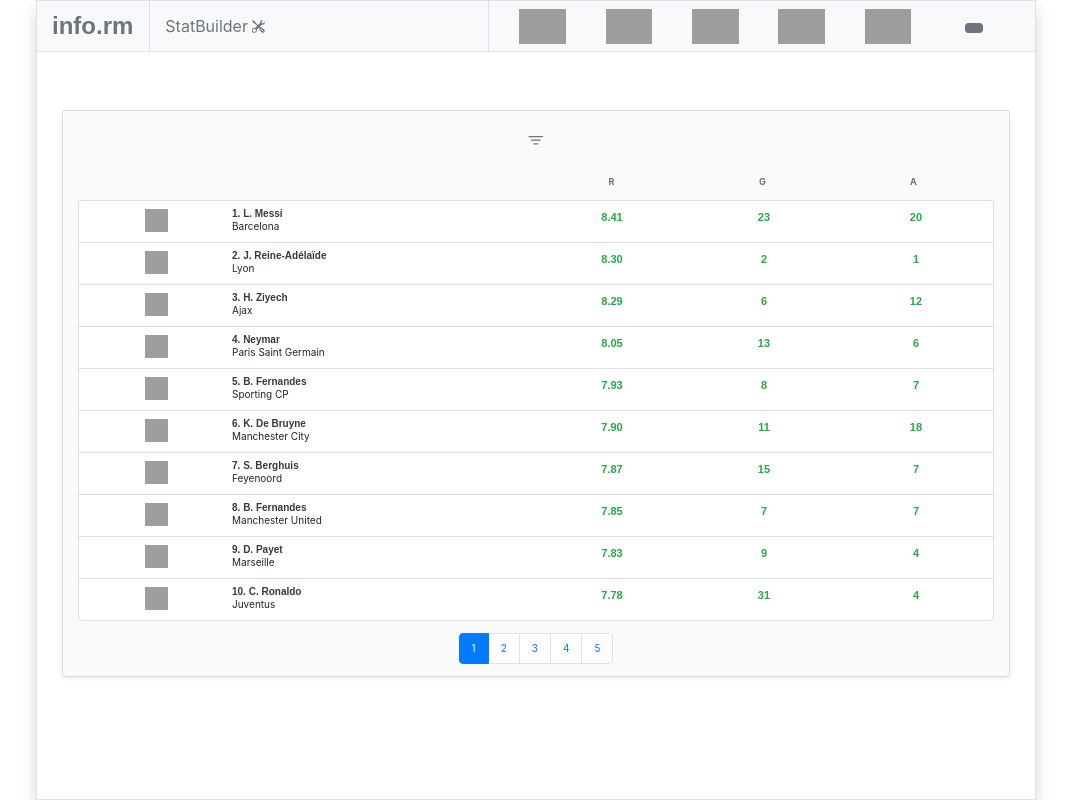
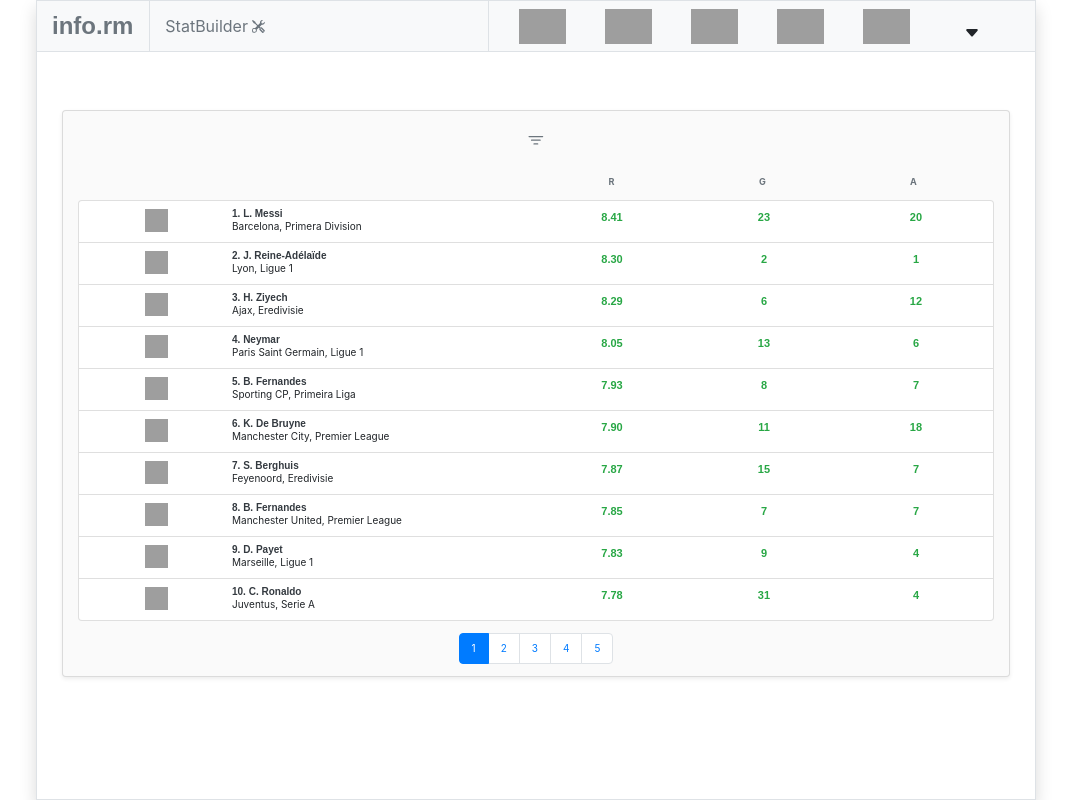
Before and after one commit to samrroyall/info.rm, a Flask app: page /builder in a window 1280 px wide. Shown: the whole page, without its empty margins (104-1175 px from the left). Run offline with Flask 2, Linux system fonts and the light colour scheme; data comes from the database, SQL or seed files in the repository; both versions use the stored data as it was after the commit; some libraries are stand-ins or nearby versions; grey boxes are pictures that could not be loaded.

Commit message:
added league names to builder stats; changed league dropdown button

```diff
--- a/src/static/builder.js
+++ b/src/static/builder.js
@@ -170,7 +170,7 @@ $(document).ready(function() {
 });
 
 function getColumnAbbrev(col1, lop, col2) {
-  var lookup = { shots: "S", shots_on: "SoT", shots_on_pct: "SoT%", goals: "G", goals_conceded: "GC", assists: "A", passes: "P", passes_key: "KP", passes_accuracy: "PA", tackles: "T", blocks: "B", interceptions: "I", duels: "DuT", duels_won: "DuW", duels_won_pct: "DuW%", dribbles_past: "DuP", dribbles_attempted: "DrA", dribbles_succeeded: "DrS",  dribbles_succeeded_pct: "DrS%", fouls_drawn: "FD", fouls_committed: "FC", cards_yellow: "YC", cards_red: "RC", penalties_won: "PW", penalties_committed: "PnC", penalties_success: "PnS", penalties_missed: "PnM", penalties_scored_pct: "PnS%", penalties_saved: "PnSa", minutes_played: "MP", games_appearances: "GA", games_started: "GS", games_bench: "GB", substitutions_in: "SbI", substitutions_out: "SbO", rating: "R"};
+  var lookup = { shots: "S", shots_on: "SoT", shots_on_pct: "SoT%", goals: "G", goals_conceded: "GC", assists: "A", passes: "P", passes_key: "KP", passes_accuracy: "PA", tackles: "T", blocks: "B", interceptions: "I", duels: "DuT", duels_won: "DuW", duels_won_pct: "DuW%", dribbles_past: "DuP", dribbles_attempted: "DrA", dribbles_succeeded: "DrS",  dribbles_succeeded_pct: "DrS%", fouls_drawn: "FD", fouls_committed: "FC", cards_yellow: "YC", cards_red: "RC", penalties_won: "PW", penalties_committed: "PnC", penalties_scored: "PnS", penalties_missed: "PnM", penalties_scored_pct: "PnS%", penalties_saved: "PnSa", minutes_played: "MP", games_appearances: "GA", games_started: "GS", games_bench: "GB", substitutions_in: "SbI", substitutions_out: "SbO", rating: "R"};
   var cols;
   if (lop) {
     cols = [col1, col2];
--- a/src/templates/card.html
+++ b/src/templates/card.html
@@ -34,7 +34,7 @@
             <div class="col-6">
             </div>
             {% set num_stats = header|length %}
-            {% for i in range(num_stats) %}
+            {% for i in range(1,num_stats) %}
                 {% set column = header[i] %}
                 <script>
                   $(document).ready( function() {
@@ -177,7 +177,11 @@
 
               <!-- Player Team Row -->
               <div class="teamName">
-                <fine>{{row.get("team_name")}}</fine>
+                {% if "header" in query_result.keys() %}
+                  <fine>{{row.get("team_name")}}, {{row.get("league_name")}}</fine>
+                {% else %}
+                  <fine>{{row.get("team_name")}}</fine>
+                {% endif %}
               </div>
 
             </div>
--- /dev/null
+++ b/src/templates/dropdown_caret.html
@@ -0,0 +1,3 @@
+<svg width="1em" height="1em" viewBox="0 0 16 16" class="bi bi-caret-down-fill" fill="currentColor" xmlns="http://www.w3.org/2000/svg">
+  <path d="M7.247 11.14L2.451 5.658C1.885 5.013 2.345 4 3.204 4h9.592a1 1 0 0 1 .753 1.659l-4.796 5.48a1 1 0 0 1-1.506 0z"/>
+</svg>
--- a/src/templates/league_nav.html
+++ b/src/templates/league_nav.html
@@ -37,10 +37,10 @@
   <!-- Dropdown -->
   <div class="nav-link col text-center dropdown show px-0 mx-0"
     id="otherLeagueDropdownCol">
-    <button class="btn btn-secondary btn-sm"
-      type="button" data-toggle="dropdown" aria-haspopup="true"
+    <a type="button" data-toggle="dropdown" aria-haspopup="true"
       id="otherLeagueDropdown">
-    </button>
+      {% include "dropdown_caret.html" %}
+    </a>
     <div class="dropdown-menu"
       aria-labelledby="otherLeagueDropdown" id="league_dropdown_menu">
       <!-- Champions League -->
--- a/src/web_query.py
+++ b/src/web_query.py
@@ -1,14 +1,13 @@
 from query import Query, Statement, grab_columns
 from query_utils import get_pct_stats, get_float_stats
 
-default_select_fields = ["teams.logo", "players.name", "players.id", "teams.name"]
+default_select_fields = ["teams.logo", "players.name", "players.id", "teams.name", "leagues.name"]
 floats = get_float_stats()
 pcts = get_pct_stats()
 
 
 def stmt(select_fields, filter_fields, order_field):
     select_fields = default_select_fields + select_fields
-
     # compile select fields and filter fields
     fields = []
     if filter_fields is not None:
@@ -16,7 +15,6 @@ def stmt(select_fields, filter_fields, order_field):
             filter_column = filter_field[0]
             fields.append(filter_column)
     fields += select_fields
-
     # grab table names (besides stats) from fields
     temp_table_names = []
     for sel_field in fields:
@@ -25,19 +23,16 @@ def stmt(select_fields, filter_fields, order_field):
             table = column.split(".")[0]
             if table != "stats":
                 temp_table_names.append(table)
-
     # dedup table names
     temp_table_names = list(set(temp_table_names))
-
     # create table_names list
     table_names = ("stats", temp_table_names)
-
     stmt = Statement(
-        table_names = table_names,
-        select_fields = select_fields,
-        filter_fields = filter_fields,
-        order_field = order_field
-    )
+                table_names = table_names,
+                select_fields = select_fields,
+                filter_fields = filter_fields,
+                order_field = order_field
+           )
     return stmt
 
 # only needed if division is being done
@@ -59,7 +54,7 @@ def format_result(query_result, fields):
     for idx in range(len(query_result)):
         query_result[idx] = result_dict(query_result[idx], fields)
         # NEED TO AGGREGATE STATS AND MAKE SURE THIS WORKS PER 90
-        # AAND GET CURRENT TEAM FOR TEAM NAME/LOGO
+        # AAAND HOPEFULLY GET CURRENT TEAM FOR TEAM NAME/LOGO
     return query_result
 
 def rank_response(select_fields, filter_fields, order_field):
@@ -131,6 +126,7 @@ def rank_response(select_fields, filter_fields, order_field):
             "rank": (str(rank) + ".").ljust(3," ") if rank != "N/A." else rank,
             "name": name,
             "id": player.get("players.id"),
+            "league_name": player.get("leagues.name"),
             "team_name": player.get("teams.name"),
             "team_logo": player.get("teams.logo"),
             "stats": stats
```
Also changed, not shown: src/update_db.py (+6 -2 lines), src/info.rm.db, 1 other file.
